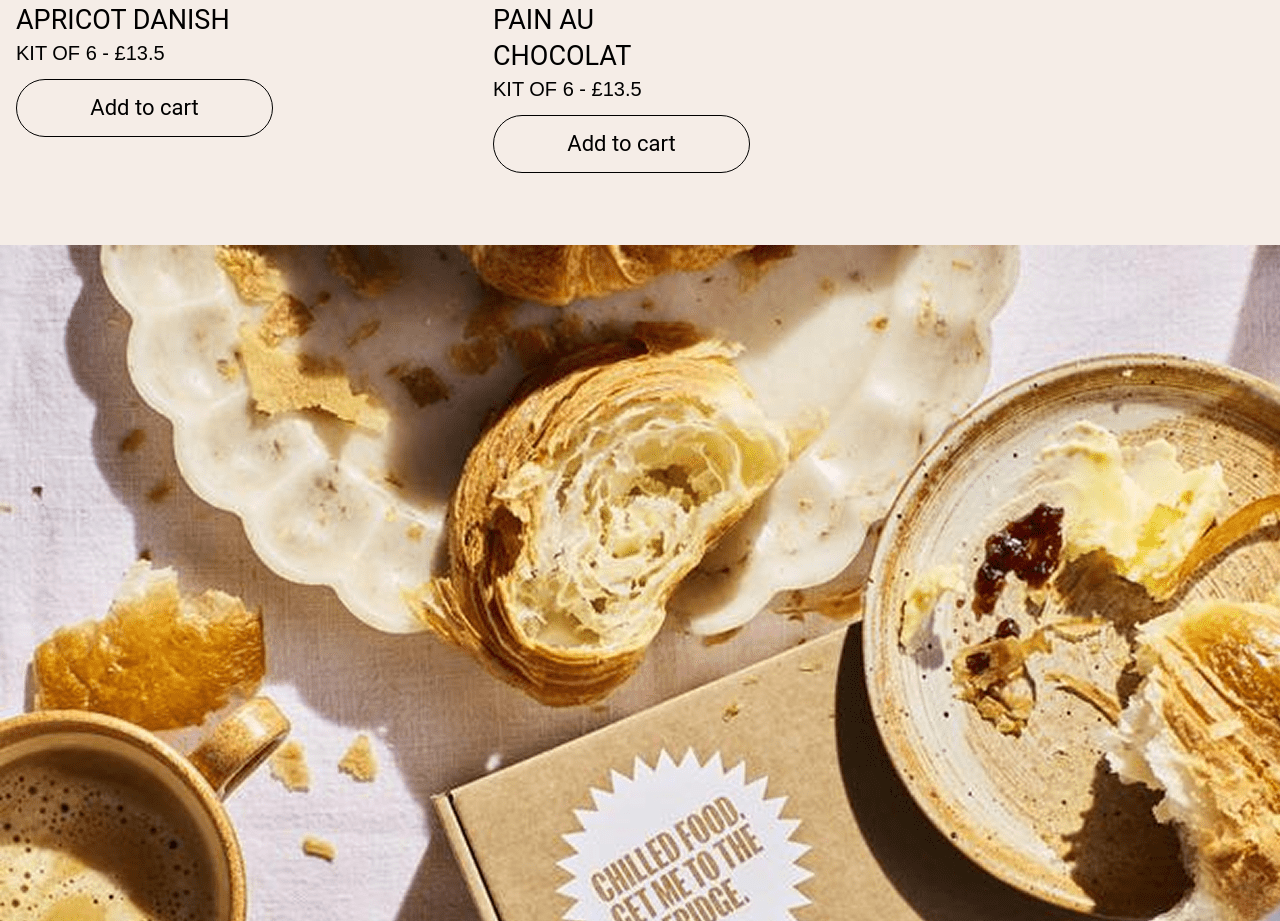
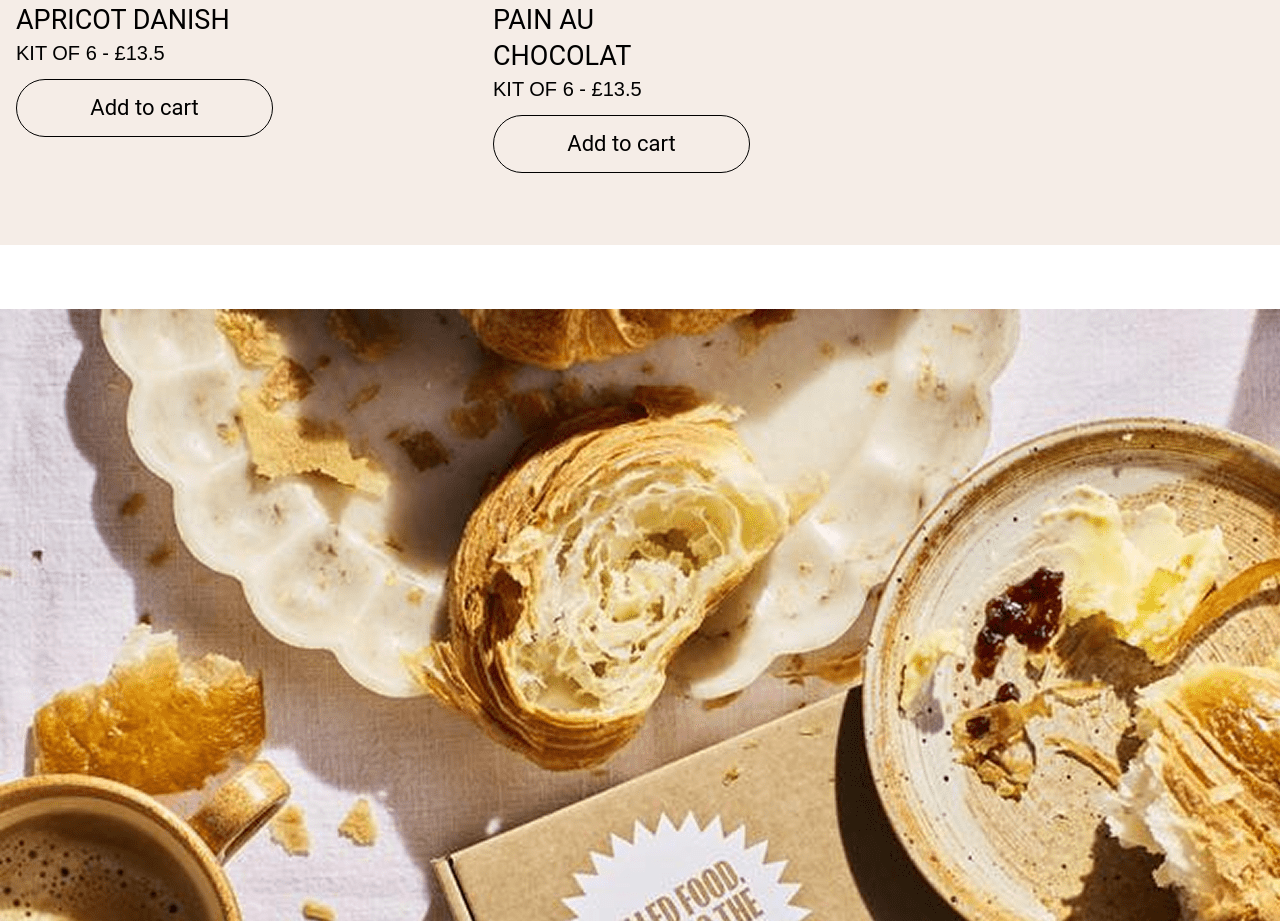
Before and after one commit to Rev4ik204/tarla-shop, a plain HTML site: page index.html in a window 1280 px wide. Shown: the part 3999-4920 px from the top of the page. Drawn offline with Linux system fonts and the light colour scheme; a web font is replaced by a local one.

Commit message:
styled IMAGE

```diff
--- a/index.html
+++ b/index.html
@@ -270,8 +270,15 @@
           </ul>
         </div>
       </section>
-      <section>
-        <img src="./images/Rectangle 7-min.png" alt="bitten Croissant" />
+
+      <section class="image">
+        <div class="container">
+          <img
+            src="./images/Rectangle 7-min.png"
+            alt="bitten Croissant"
+            class="image_img"
+          />
+        </div>
       </section>
       <section>
         <ul>
--- a/style.css
+++ b/style.css
@@ -346,3 +346,12 @@ body {
   width: 257px;
   margin-top: 0;
 }
+
+/* ------------IMAGE------------- */
+.image .container {
+  padding-top: 64px;
+}
+.image_img {
+  width: 1440px;
+  height: 960px;
+}
```
